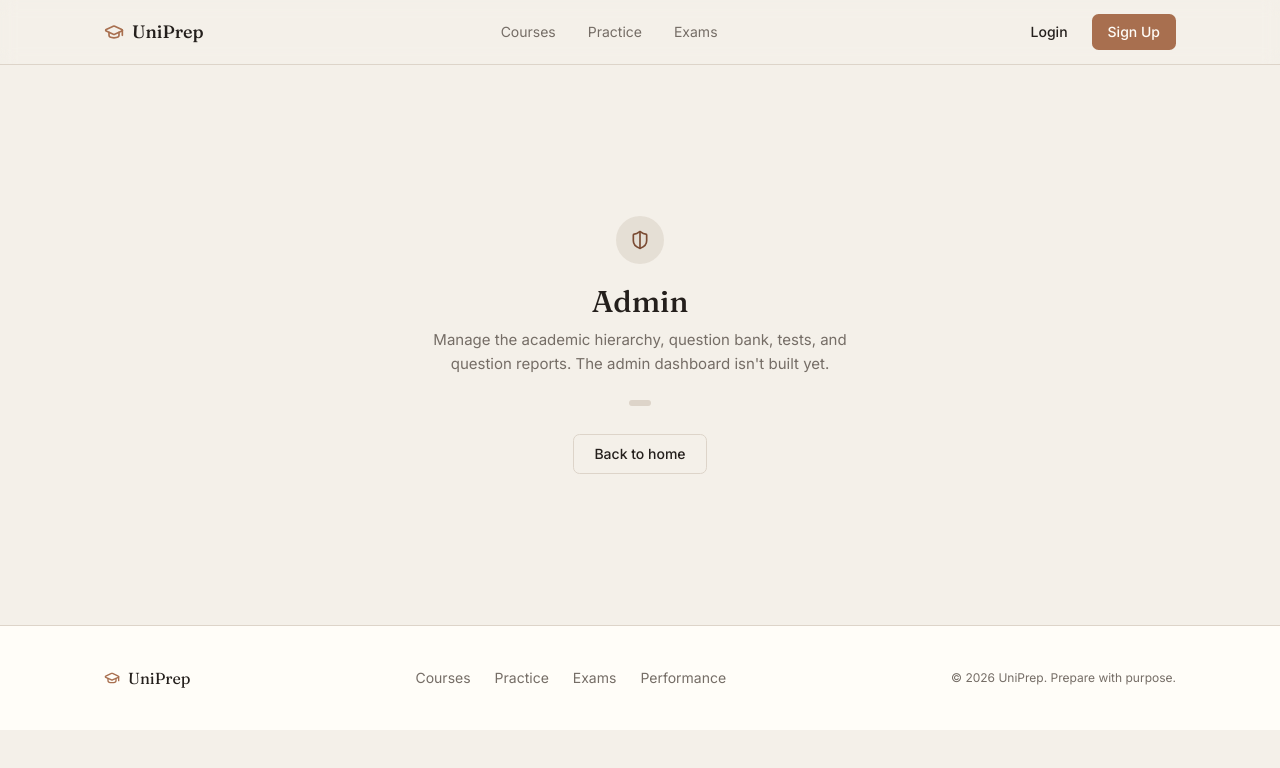
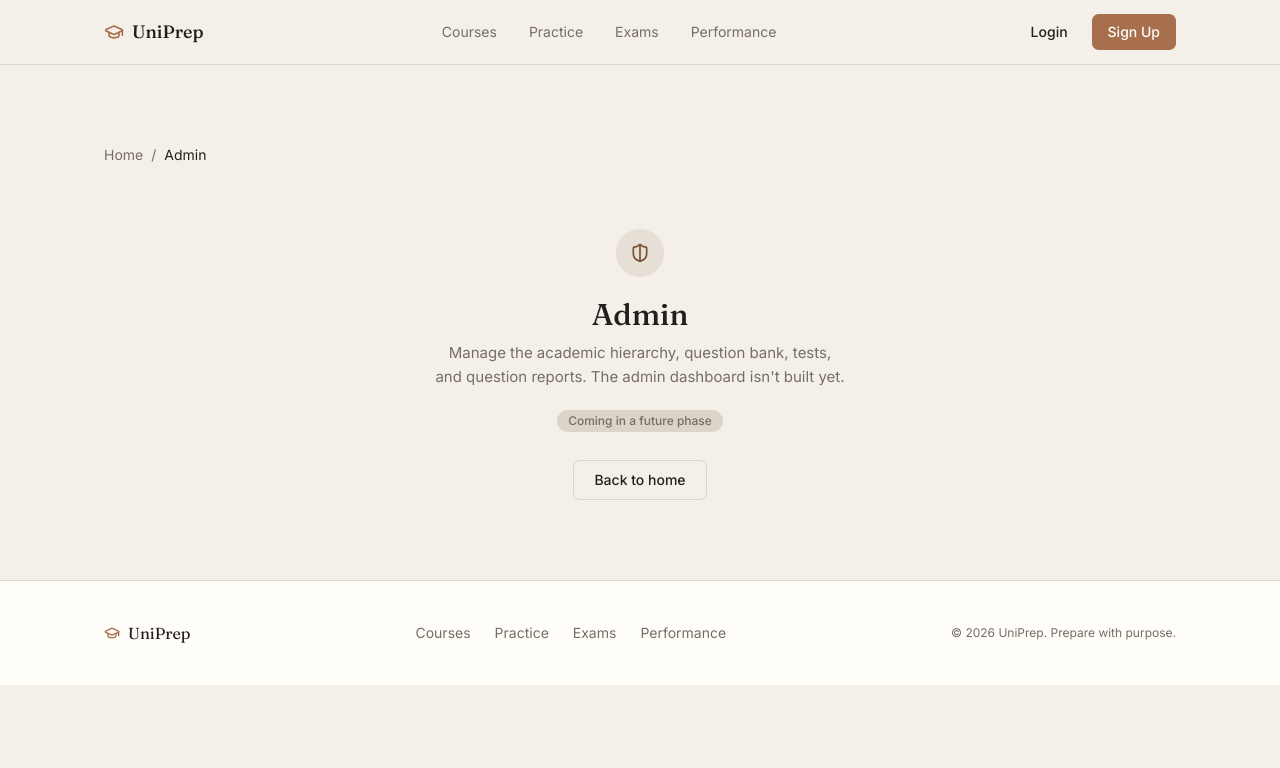
Before and after one commit to Nath-dev160/uniPrep, a Next.js app: page /admin in a window 1280 px wide. Shown: the top 768 px of the page. Built offline with nearby package versions, Linux system fonts and the light colour scheme.

Commit message:
Add files via upload

```diff
--- /dev/null
+++ b/src/components/layout/mobile-nav.tsx
@@ -0,0 +1,82 @@
+"use client";
+
+import * as React from "react";
+import Link from "next/link";
+import * as DialogPrimitive from "@radix-ui/react-dialog";
+import { GraduationCap, Menu, X } from "lucide-react";
+
+import { Button } from "@/components/ui/button";
+
+const NAV_LINKS = [
+  { href: "/courses", label: "Courses" },
+  { href: "/practice", label: "Practice" },
+  { href: "/exams", label: "Exams" },
+  { href: "/performance", label: "Performance" },
+] as const;
+
+export function MobileNav() {
+  const [open, setOpen] = React.useState(false);
+
+  return (
+    <DialogPrimitive.Root open={open} onOpenChange={setOpen}>
+      <DialogPrimitive.Trigger asChild>
+        <button
+          type="button"
+          aria-label="Open menu"
+          className="inline-flex h-10 w-10 items-center justify-center rounded-md text-foreground transition-colors hover:bg-muted/60 focus-visible:outline-none focus-visible:ring-2 focus-visible:ring-ring md:hidden"
+        >
+          <Menu className="h-5 w-5" aria-hidden />
+        </button>
+      </DialogPrimitive.Trigger>
+
+      <DialogPrimitive.Portal>
+        <DialogPrimitive.Overlay className="fixed inset-0 z-50 bg-espresso/60 backdrop-blur-[2px] data-[state=open]:animate-in data-[state=closed]:animate-out data-[state=closed]:fade-out-0 data-[state=open]:fade-in-0 md:hidden" />
+        <DialogPrimitive.Content
+          className="fixed inset-y-0 right-0 z-50 flex w-[86%] max-w-sm flex-col bg-cream shadow-xl data-[state=open]:animate-in data-[state=closed]:animate-out data-[state=closed]:slide-out-to-right data-[state=open]:slide-in-from-right duration-300 md:hidden"
+        >
+          <DialogPrimitive.Title className="sr-only">
+            Navigation menu
+          </DialogPrimitive.Title>
+
+          <div className="flex h-16 items-center justify-between border-b border-border px-6">
+            <span className="flex items-center gap-2 font-serif text-lg font-medium text-foreground">
+              <GraduationCap className="h-5 w-5 text-primary" aria-hidden />
+              UniPrep
+            </span>
+            <DialogPrimitive.Close asChild>
+              <button
+                type="button"
+                aria-label="Close menu"
+                className="inline-flex h-9 w-9 items-center justify-center rounded-md text-foreground transition-colors hover:bg-muted/60 focus-visible:outline-none focus-visible:ring-2 focus-visible:ring-ring"
+              >
+                <X className="h-5 w-5" aria-hidden />
+              </button>
+            </DialogPrimitive.Close>
+          </div>
+
+          <nav className="flex flex-col gap-1 px-4 py-6">
+            {NAV_LINKS.map((link) => (
+              <Link
+                key={link.href}
+                href={link.href}
+                onClick={() => setOpen(false)}
+                className="rounded-md px-2 py-3 text-base text-foreground transition-colors hover:bg-muted/60"
+              >
+                {link.label}
+              </Link>
+            ))}
+          </nav>
+
+          <div className="mt-auto flex flex-col gap-3 border-t border-border px-4 py-6">
+            <Button asChild variant="outline" onClick={() => setOpen(false)}>
+              <Link href="/login">Login</Link>
+            </Button>
+            <Button asChild onClick={() => setOpen(false)}>
+              <Link href="/signup">Sign Up</Link>
+            </Button>
+          </div>
+        </DialogPrimitive.Content>
+      </DialogPrimitive.Portal>
+    </DialogPrimitive.Root>
+  );
+}
--- a/src/components/layout/placeholder-page.tsx
+++ b/src/components/layout/placeholder-page.tsx
@@ -6,30 +6,50 @@ import { SiteFooter } from "@/components/layout/site-footer";
 import { Badge } from "@/components/ui/badge";
 import { Button } from "@/components/ui/button";
 
+interface PlaceholderCta {
+  label: string;
+  href: string;
+}
+
 interface PlaceholderPageProps {
   icon: LucideIcon;
   title: string;
   description: string;
-  /** Short note about what real functionality will land here later. */
-  comingSoon: string;
+  /** Primary action for this placeholder — usually a link to a related, working page. */
+  primaryCta?: PlaceholderCta;
+  /** Secondary action. Defaults to "Back to home". */
+  secondaryCta?: PlaceholderCta;
 }
 
 /**
  * Shared shell for routes that exist in the route map (Section 23 of
  * PROJECT_SPEC.md) but don't have real functionality yet. Keeps every
- * placeholder visually consistent and clearly labelled as a placeholder,
- * rather than silently pretending the feature works.
+ * placeholder visually consistent with the UniPrep design system and
+ * clearly labelled as not-yet-functional, rather than silently pretending
+ * the feature works.
  */
 export function PlaceholderPage({
   icon: Icon,
   title,
   description,
-  comingSoon,
+  primaryCta,
+  secondaryCta = { label: "Back to home", href: "/" },
 }: PlaceholderPageProps) {
   return (
     <>
       <SiteHeader />
-      <main className="container flex min-h-[70vh] flex-col items-center justify-center gap-5 py-24 text-center">
+      <main className="container py-16 sm:py-20">
+        <nav aria-label="Breadcrumb" className="text-sm text-muted-foreground">
+          <Link href="/" className="transition-colors hover:text-foreground">
+            Home
+          </Link>
+          <span className="mx-2" aria-hidden>
+            /
+          </span>
+          <span className="text-foreground">{title}</span>
+        </nav>
+
+        <div className="mx-auto mt-10 flex max-w-lg flex-col items-center gap-5 text-center sm:mt-16">
           <div className="flex h-12 w-12 items-center justify-center rounded-full bg-sand/60">
             <Icon className="h-5 w-5 text-brown" aria-hidden />
           </div>
@@ -38,18 +58,24 @@ export function PlaceholderPage({
             <h1 className="font-serif text-3xl font-medium text-foreground">
               {title}
             </h1>
-          <p className="max-w-md text-[15px] leading-relaxed text-muted-foreground">
+            <p className="text-balance text-[15px] leading-relaxed text-muted-foreground">
               {description}
             </p>
           </div>
 
-        <Badge variant="muted" className="mt-1">
-          {comingSoon}
-        </Badge>
+          <Badge variant="muted">Coming in a future phase</Badge>
 
-        <Button asChild variant="outline" className="mt-2">
-          <Link href="/">Back to home</Link>
+          <div className="mt-2 flex flex-col gap-3 sm:flex-row">
+            {primaryCta && (
+              <Button asChild>
+                <Link href={primaryCta.href}>{primaryCta.label}</Link>
               </Button>
+            )}
+            <Button asChild variant="outline">
+              <Link href={secondaryCta.href}>{secondaryCta.label}</Link>
+            </Button>
+          </div>
+        </div>
       </main>
       <SiteFooter />
     </>
--- a/src/components/layout/site-header.tsx
+++ b/src/components/layout/site-header.tsx
@@ -2,12 +2,14 @@ import Link from "next/link";
 import { GraduationCap } from "lucide-react";
 
 import { Button } from "@/components/ui/button";
+import { MobileNav } from "@/components/layout/mobile-nav";
 
 const NAV_LINKS = [
   { href: "/courses", label: "Courses" },
   { href: "/practice", label: "Practice" },
   { href: "/exams", label: "Exams" },
-];
+  { href: "/performance", label: "Performance" },
+] as const;
 
 export function SiteHeader() {
   return (
@@ -21,7 +23,7 @@ export function SiteHeader() {
           UniPrep
         </Link>
 
-        <nav className="hidden items-center gap-8 md:flex">
+        <nav className="hidden items-center gap-8 md:flex" aria-label="Main">
           {NAV_LINKS.map((link) => (
             <Link
               key={link.href}
@@ -33,7 +35,7 @@ export function SiteHeader() {
           ))}
         </nav>
 
-        <div className="flex items-center gap-2">
+        <div className="hidden items-center gap-2 md:flex">
           <Button asChild variant="ghost" size="sm">
             <Link href="/login">Login</Link>
           </Button>
@@ -41,6 +43,8 @@ export function SiteHeader() {
             <Link href="/signup">Sign Up</Link>
           </Button>
         </div>
+
+        <MobileNav />
       </div>
     </header>
   );
```
Lines whose indentation alone changed are shown as unchanged.
